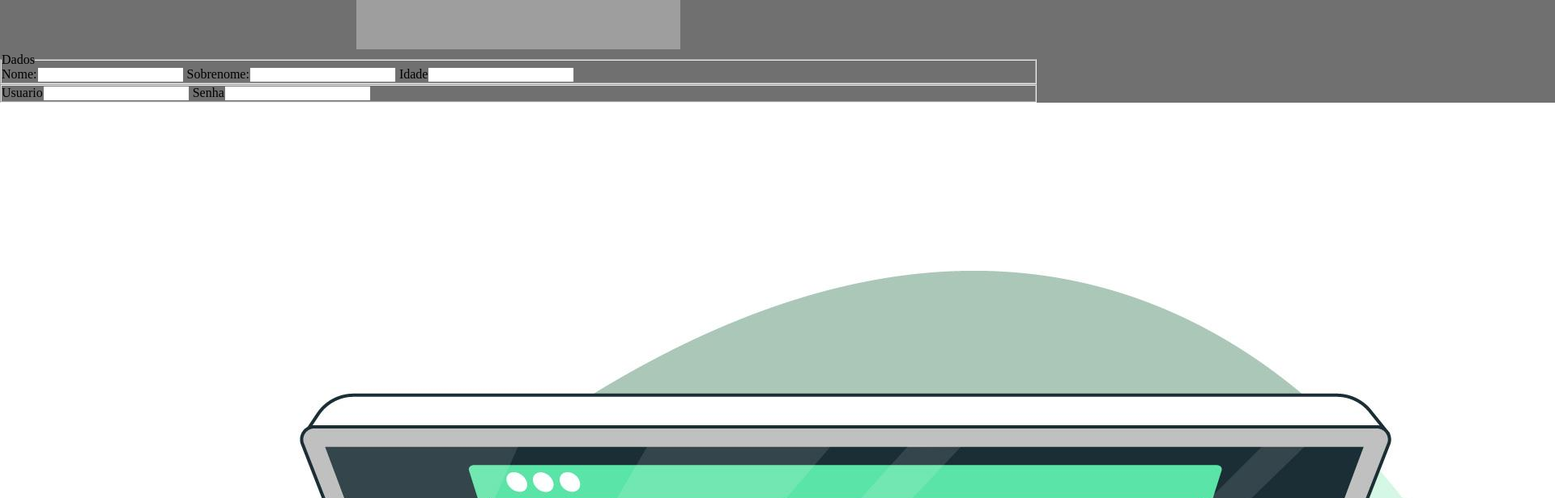
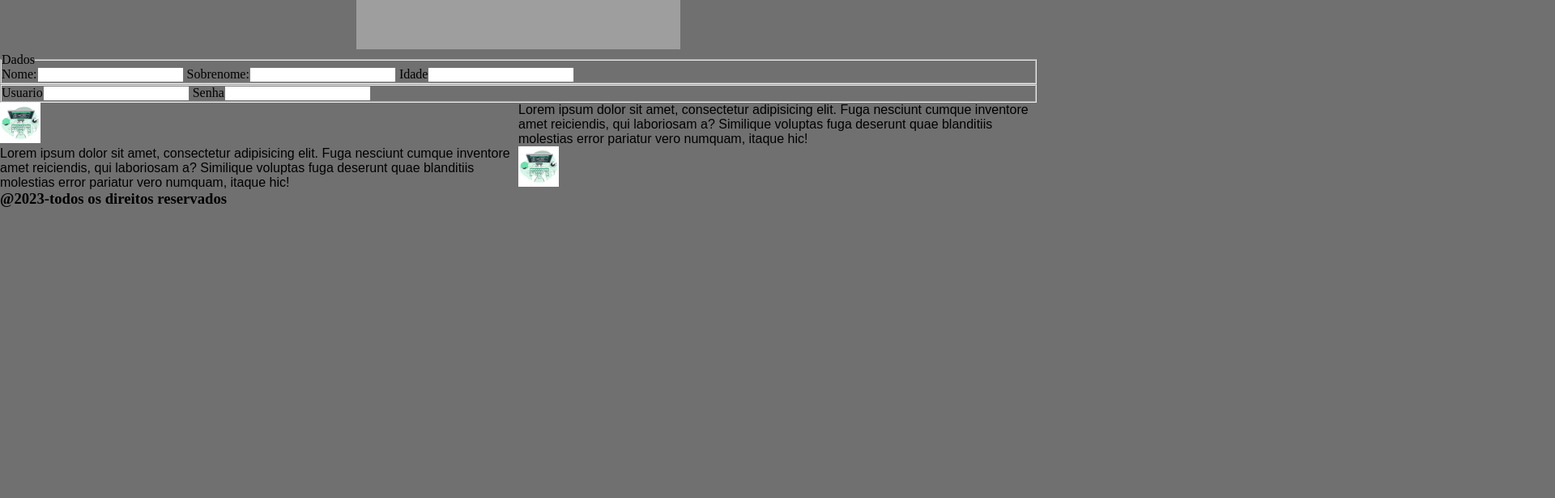
Before and after one commit to ProjetoDEVy/cp1-dev-web-2sem, a plain HTML site: page index.html in a window 1280 px wide. Shown: the part 860-1476 px from the top of the page at 81% size, 1920 px wide, since content can reach past the window. After the commit the page ends 1117 px from the top, so only its background shows below. Drawn offline with Linux system fonts and the light colour scheme; grey boxes are pictures that could not be loaded.

Commit message:
posicionando imagem e texto nos lugares pedidos-Leonardo

```diff
--- a/style.css
+++ b/style.css
@@ -25,3 +25,26 @@
     width: 400px;
     height: 400px;
   }
+  .section2{
+    display: grid;
+    grid-template-columns: 1fr 1fr;
+
+  }
+
+  #imagem2{
+    width: 50px;
+    height: 50px;
+  }
+
+  .section3{
+    display: grid;
+    grid-template-columns: 1fr 1fr;
+
+  }
+
+  #imagem3{
+    width: 50px;
+    height: 50px;
+    justify-content: end;
+
+  }
```
